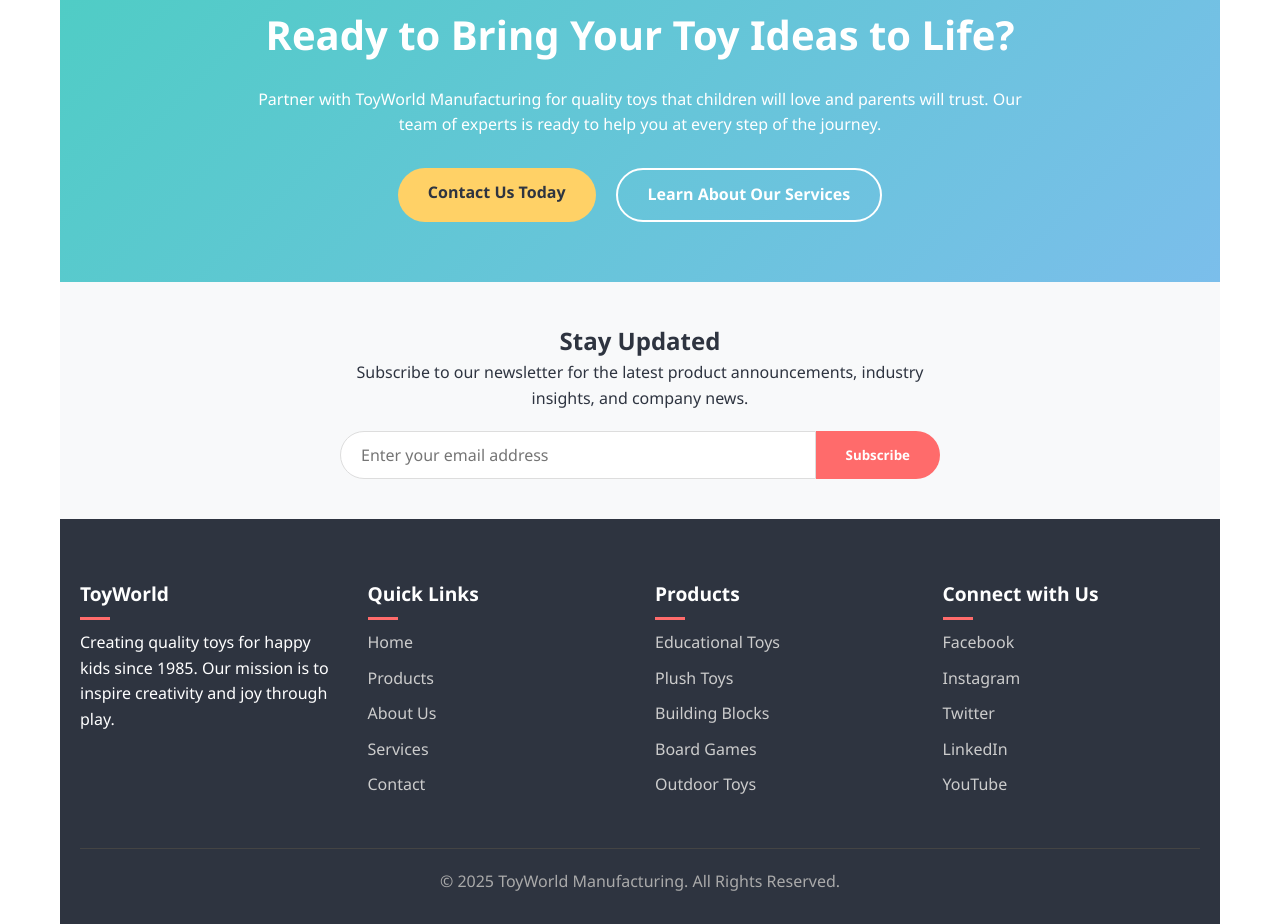
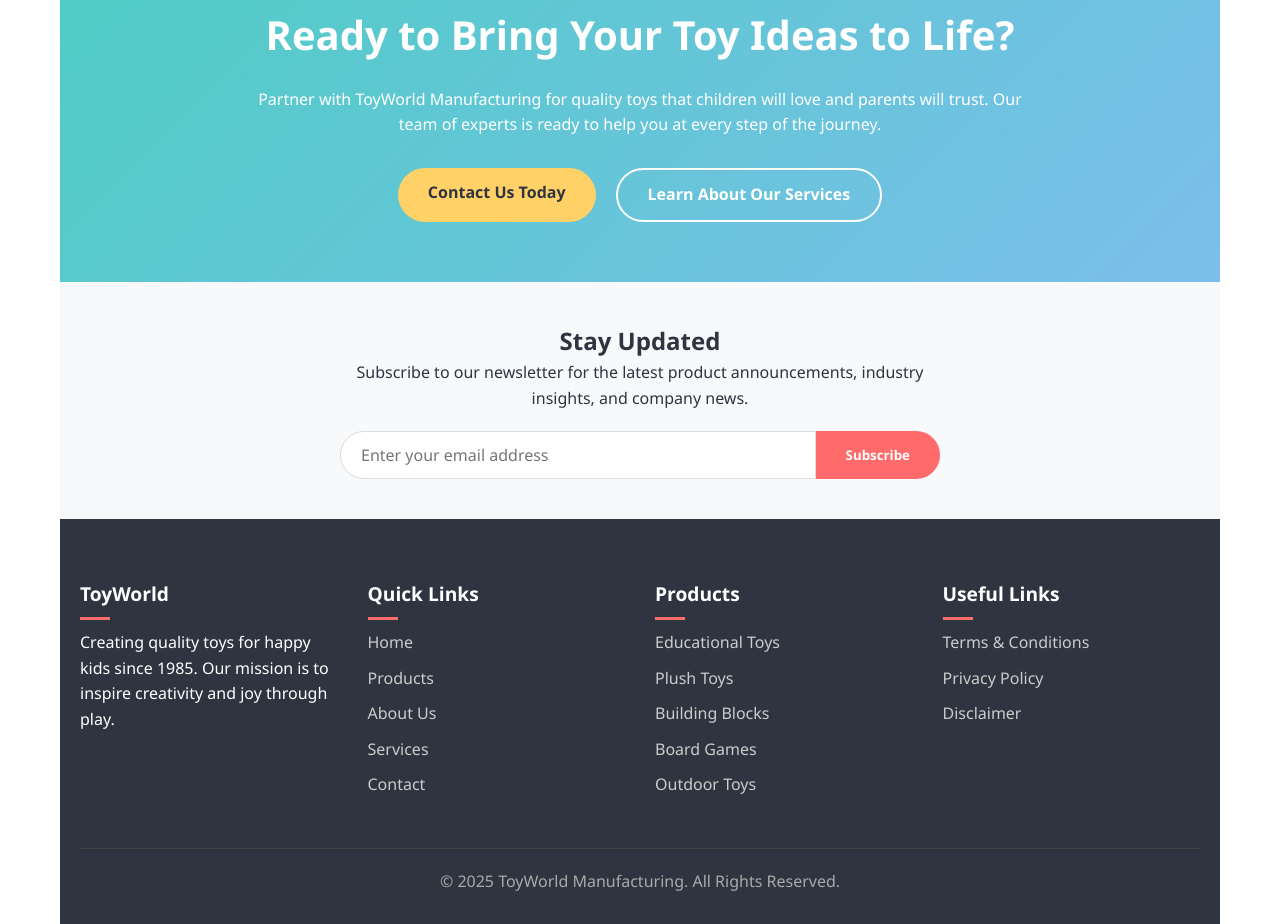
Before and after one commit to rogozaza844/toyyyyymanufacture, a plain HTML site: page index.html in a window 1280 px wide. Shown: the part 5500-6424 px from the top of the page. Drawn offline with Linux system fonts and the light colour scheme.

Commit message:
Update index.html

```diff
--- a/index.html
+++ b/index.html
@@ -1079,13 +1079,12 @@
                     </ul>
                 </div>
                 <div class="footer-column">
-                    <h3>Connect with Us</h3>
+                    <h3>Useful Links</h3>
                     <ul class="footer-links">
-                        <li><a href="#">Facebook</a></li>
-                        <li><a href="#">Instagram</a></li>
-                        <li><a href="#">Twitter</a></li>
-                        <li><a href="#">LinkedIn</a></li>
-                        <li><a href="#">YouTube</a></li>
+                        <li><a href="terms.html">Terms & Conditions</a></li>
+                        <li><a href="privacy.html">Privacy Policy</a></li>
+                        <li><a href="disc.html">Disclaimer</a></li>
+
                     </ul>
                 </div>
             </div>
```
